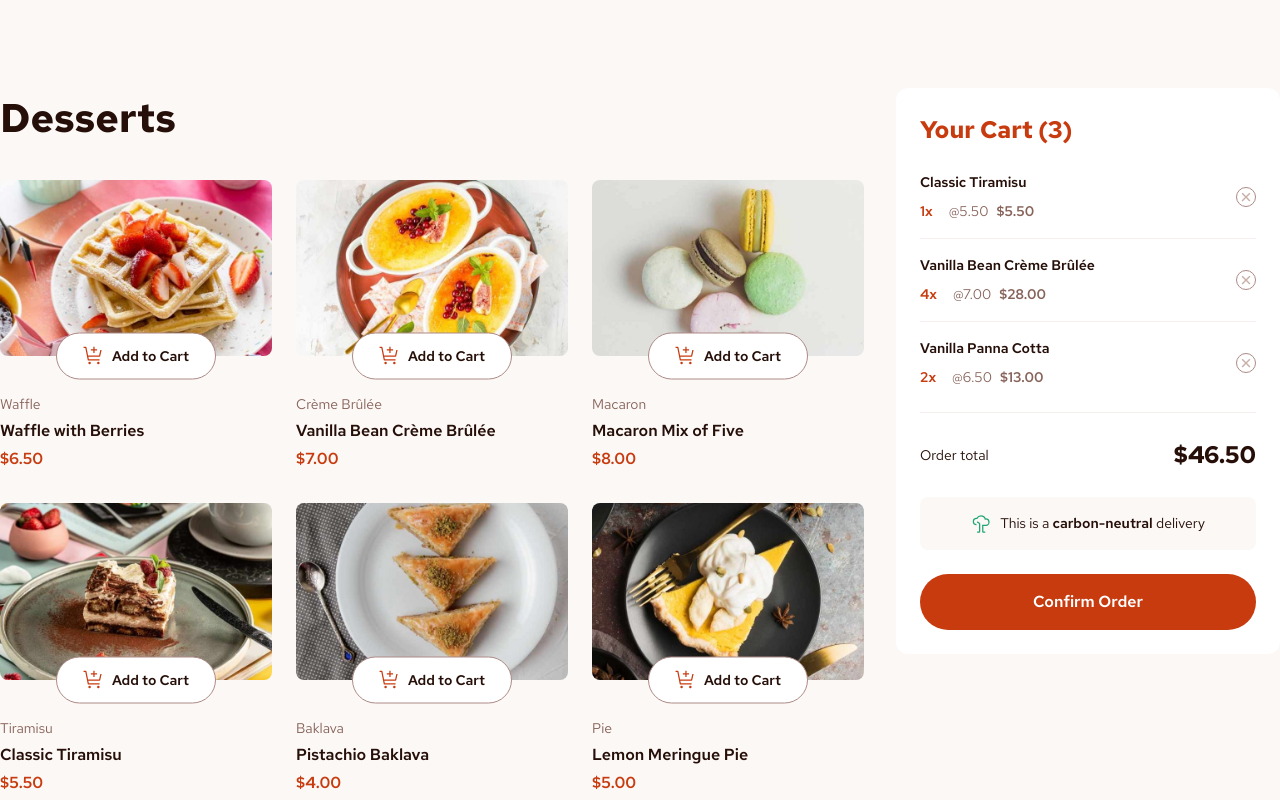
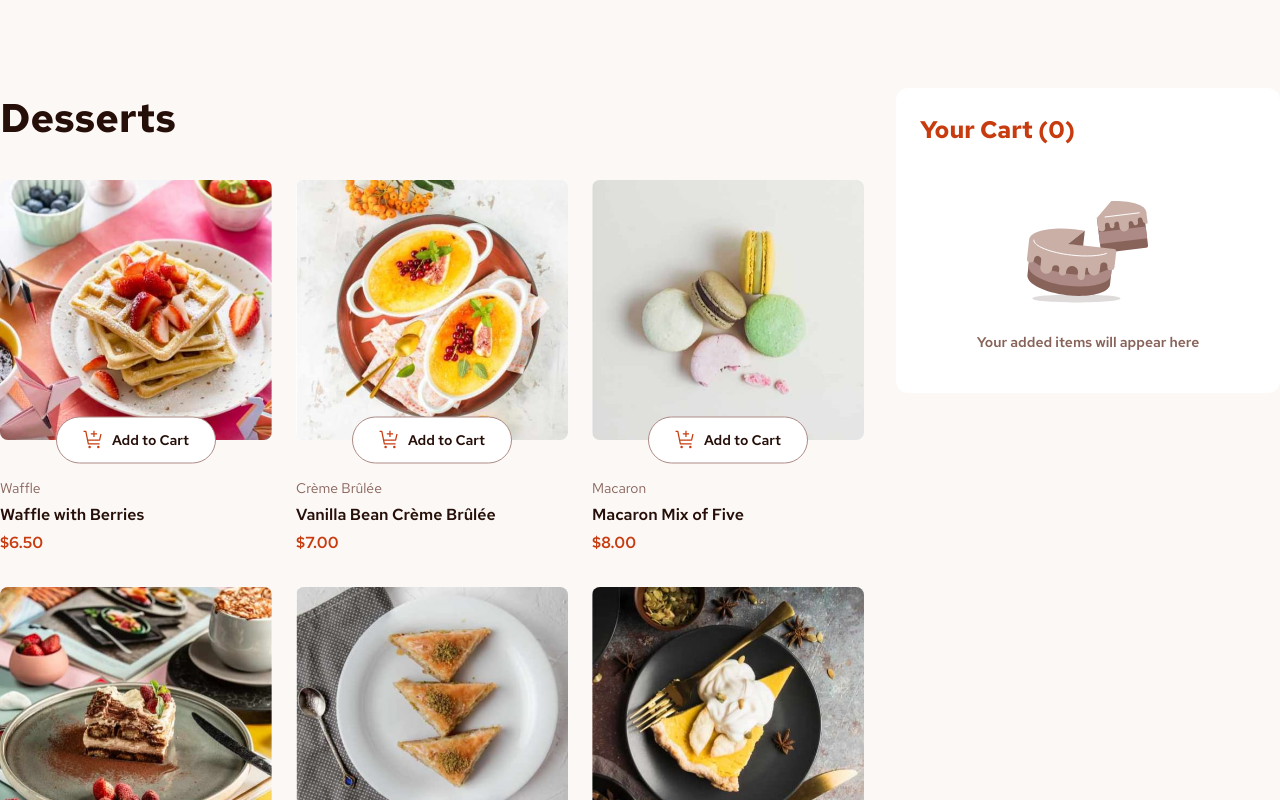
Before and after one commit to debasishrowlo/fm-product-list-with-cart, a React (Vite) app: page / in a window 1280 px wide. Shown: the top 800 px of the page. Built offline with nearby package versions, Linux system fonts and the light colour scheme.

Commit message:
Add tailwind.config.ts, responsive images and border for item added to cart

```diff
--- a/package.json
+++ b/package.json
@@ -10,6 +10,7 @@
     "preview": "vite preview"
   },
   "dependencies": {
+    "classnames": "^2.5.1",
     "react": "^18.3.1",
     "react-dom": "^18.3.1"
   },
--- a/src/App.tsx
+++ b/src/App.tsx
@@ -1,28 +1,24 @@
 import { useEffect, useState } from "react"
+import resolveConfig from "tailwindcss/resolveConfig"
+
+import tailwindConfig from "@/../tailwind.config"
 import data from "./data.json"
 
-function App() {
-  const [cart, setCart] = useState([
-    {
-      id: "abcd1",
-      name: "Classic Tiramisu",
-      price: 5.50,
-      quantity: 1,
+const config = resolveConfig(tailwindConfig)
+const screens = config.theme.screens
+
+type Product = {
+  id: string
+  image: {
+    thumbnail: string
+    mobile: string
+    tablet: string
+    desktop: string
   },
-    {
-      id: "abcd2",
-      name: "Vanilla Bean Crème Brûlée",
-      price: 7.00,
-      quantity: 4,
-    },
-    {
-      id: "abcd3",
-      name: "Vanilla Panna Cotta",
-      price: 6.50,
-      quantity: 2,
-    },
-  ])
-  const isCartEmpty = cart.length === 0
+  name: string
+  category: string
+  price: number
+}
 
 type CartProduct = {
   id: string,
@@ -31,24 +27,15 @@ function App() {
   quantity: number,
 }
 
+function App() {
+  const [cart, setCart] = useState<CartProduct[]>([])
+  const isCartEmpty = cart.length === 0
+
   const getTotalProductPrice = (product:CartProduct) => {
     return product.price * product.quantity
   }
 
   const orderTotal = cart.reduce((acc, product) => acc + getTotalProductPrice(product), 0)
-
-  type Product = {
-    "id": string
-    "image": {
-      "thumbnail": string
-      "mobile": string
-      "tablet": string
-      "desktop": string
-    },
-    "name": string
-    "category": string
-    "price": number
-  }
 
   const addItem = (product:Product) => {
     setCart([
@@ -79,10 +66,22 @@ function App() {
       <div className="grow">
         <h1 className="text-40 font-bold text-rose-900 lg:mt-0 lg:px-0">{data.category}</h1>
         <div className="mt-32 grid gap-y-24 md:grid-cols-3 md:gap-x-24 md:gap-y-32 lg:px-0">
-          {data.products.map(product => (
+          {data.products.map(product => {
+            const inCart = cart.some(cartProduct => cartProduct.id === product.id)
+
+            return (
               <div key={product.id}>
                 <div className="relative">
-                <img src={product.image.mobile} className="rounded-8" />
+                  <div className="relative overflow-hidden rounded-8">
+                    {inCart && (
+                      <div className="absolute inset-0 border-2 border-red rounded-8"></div>
+                    )}
+                    <picture>
+                      <source media={`(min-width:${screens.lg})`} srcSet={product.image.desktop} />
+                      <source media={`(min-width:${screens.md})`} srcSet={product.image.tablet} />
+                      <img src={product.image.mobile} alt="" />
+                    </picture>
+                  </div>
                   <button
                     type="button"
                     className="absolute top-full left-1/2 -translate-x-1/2 -translate-y-1/2 w-160 p-12 flex justify-center border border-rose-400 bg-white rounded-full"
@@ -98,7 +97,8 @@ function App() {
                   <p className="mt-4 font-semibold text-red">${product.price.toFixed(2)}</p>
                 </div>
               </div>
-          ))}
+            )
+          })}
         </div>
       </div>
       <div className="mt-32 shrink-0 lg:w-384 lg:mt-0 lg:px-0">
--- a/tailwind.config.js
+++ b/tailwind.config.ts
@@ -1,12 +1,15 @@
-/** @type {import('tailwindcss').Config} */
-const pxToRem = (px, base = 16) => {
+import type { Config } from 'tailwindcss'
+
+const pxToRem = (px:number, base = 16) => {
   return `${px / base}rem`
 }
 
 const generateFontSize = () => {
   const min = 12
   const max = 100
-  const fontSize = {}
+  const fontSize:{
+    [key:string]: string,
+  } = {}
 
   for (let i = min; i <= max; i += 2) {
     fontSize[i] = pxToRem(i)
@@ -17,7 +20,9 @@ const generateFontSize = () => {
 
 const generateBorderRadius = () => {
   const max = 24
-  const borderRadius = {}
+  const borderRadius:{
+    [key:string]: string,
+  } = {}
 
   for (let i = 0; i <= max; i += 2) {
     const value = i
@@ -30,7 +35,9 @@ const generateBorderRadius = () => {
 
 const generateSpacing = () => {
   const max = 5000
-  const spacing = {}
+  const spacing:{
+    [key:string]: string,
+  } = {}
 
   for (let i = 0; i <= max; i++) {
     spacing[i] = `${i}px`
@@ -67,4 +74,4 @@ export default {
     },
   },
   plugins: [],
-}
+} satisfies Config
```
Also changed, not shown: tsconfig.app.json (+6 -1 lines), 1 other file (tests, documents, lock files or other folders). Lines whose indentation alone changed are shown as unchanged.
